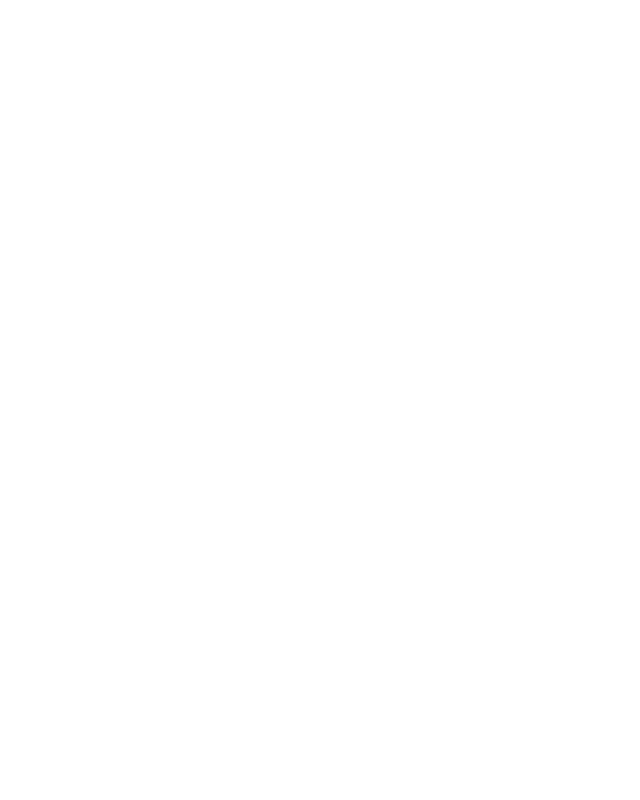
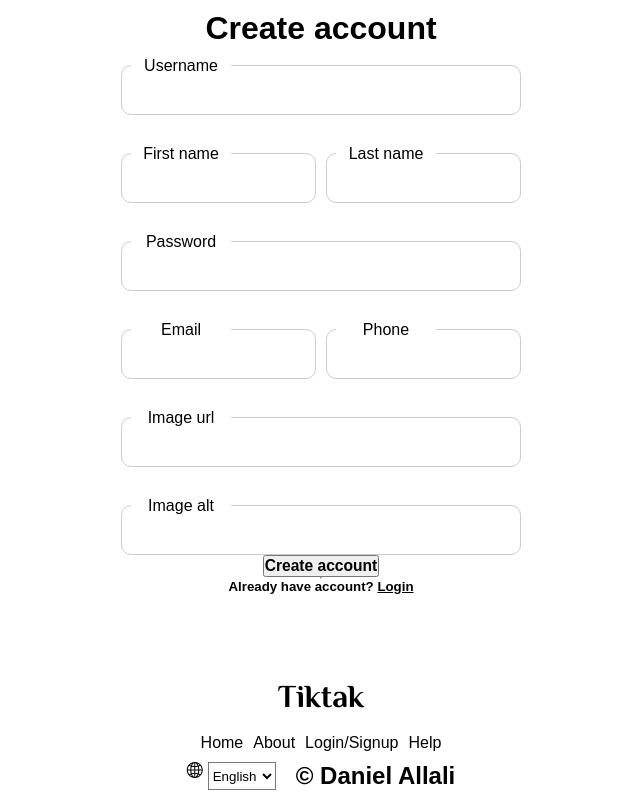
Before and after one commit to DanielAllali/FullStack_Social-media_Project, a React (Create React App) app in the folder Frontend/my-app/: page /signup in a window 1280 px wide. Before the commit this address had no page. Shown: the whole page, without its empty margins (319-959 px from the left). Built offline with nearby package versions, Linux system fonts and the light colour scheme; a web font is replaced by a local one.

Commit message:
signup start added 9/28

```diff
--- a/Frontend/my-app/src/App.css
+++ b/Frontend/my-app/src/App.css
@@ -8,6 +8,12 @@
     box-sizing: border-box;
     font-family: "regular", Arial, Helvetica, sans-serif;
 }
+body {
+    background-color: var(--backgroundColor);
+    margin: 0;
+    padding: 0;
+}
+
 .logo {
     font-family: "fancyFont";
 }
--- a/Frontend/my-app/src/App.js
+++ b/Frontend/my-app/src/App.js
@@ -2,8 +2,15 @@
 import "./App.css";
 import { BrowserRouter, Routes, Route } from "react-router-dom";
 import { Toaster } from "react-hot-toast";
+import { useSelector } from "react-redux";
+import { useEffect } from "react";
+import Signup from "./components/signup/Signup";
 
 function App() {
+    const theme = useSelector((state) => state.tiktak.theme);
+    useEffect(() => {
+        document.body.style.setProperty("--backgroundColor", theme.weak);
+    }, [theme.weak]);
     return (
         <div className="App" style={{ overflowX: "hidden" }}>
             <div>
@@ -12,6 +19,7 @@
             <BrowserRouter>
                 <Routes>
                     <Route path="/" element={<WelcomePage />} />
+                    <Route path="/signup" element={<Signup />} />
                 </Routes>
             </BrowserRouter>
         </div>
--- a/Frontend/my-app/src/components/footer/Footer.jsx
+++ b/Frontend/my-app/src/components/footer/Footer.jsx
@@ -16,7 +16,12 @@
     return (
         <div id="footer">
             <h1 className="logo">Tiktak</h1>
-            <ul style={{ "--color": theme.strong }}>
+            <ul
+                style={{
+                    "--color": theme.strong,
+                    "--backgroundColor": theme.weak,
+                }}
+            >
                 <Link to="/home">
                     <li>{language == "HE" ? "בית" : "Home"}</li>
                 </Link>
@@ -39,24 +44,12 @@
                         }}
                         name="language"
                     >
-                        {language == "HE" ? (
                         <option value="EN">
                             {language == "HE" ? "אנגלית" : "English"}
                         </option>
-                        ) : (
                         <option value="HE">
                             {language == "HE" ? "עברית" : "Hebrew"}
                         </option>
-                        )}
-                        {language == "HE" ? (
-                            <option value="HE">
-                                {language == "HE" ? "עברית" : "Hebrew"}
-                            </option>
-                        ) : (
-                            <option value="EN">
-                                {language == "HE" ? "אנגלית" : "English"}
-                            </option>
-                        )}
                     </select>
                 </div>
                 <h2>&copy; Daniel Allali</h2>
--- a/Frontend/my-app/src/components/footer/footer.css
+++ b/Frontend/my-app/src/components/footer/footer.css
@@ -5,7 +5,10 @@
     flex-direction: column !important;
     align-items: center !important;
     justify-content: center !important;
-    gap: 20px;
+    gap: 10px;
+}
+#footer * {
+    color: var(--color);
 }
 #footer ul {
     display: flex;
@@ -18,10 +21,35 @@
 #footer ul a {
     text-decoration: none;
 }
+
 #footer ul li {
     cursor: pointer;
-    color: var(--color);
 }
 #footer ul li:hover {
     text-decoration: underline;
 }
+#footer > div {
+    display: flex;
+    flex-direction: row !important;
+    gap: 20px;
+}
+#footer > div > div {
+    display: flex;
+    flex-direction: row;
+    gap: 5px;
+}
+#footer > div > div select {
+    background-color: var(--backgroundColor);
+}
+@media (max-width: 400px) {
+    .logo {
+        font-size: 1.2rem;
+    }
+
+    #footer ul a {
+        font-size: 0.8rem;
+    }
+    #footer > div > div > h2 {
+        font-size: 0.2rem;
+    }
+}
--- /dev/null
+++ b/Frontend/my-app/src/components/signup/Signup.jsx
@@ -0,0 +1,120 @@
+import React from "react";
+import "./signup.css";
+import { useSelector } from "react-redux";
+import useApi from "../../hooks/useApi";
+import Loader from "../loader/Loader";
+import { Link } from "react-router-dom";
+import Footer from "../footer/Footer";
+
+const Signup = () => {
+    const language = useSelector((state) => state.tiktak.language);
+    const theme = useSelector((state) => state.tiktak.theme);
+    const [apiErrors, setApiErrors, isLoading, apiResponse, callApi, url] =
+        useApi();
+
+    return (
+        <div
+            id="signup"
+            style={{
+                "--bgc": theme.weak,
+                "--color": theme.strong,
+                "--btnBgc": theme.highlight_weak,
+                "--btnHover": theme.highlight_strong,
+            }}
+        >
+            <div className="content">
+                <form
+                    onSubmit={(e) => {
+                        e.preventDefault();
+                    }}
+                >
+                    <h1>{language == "HE" ? "צור משתמש" : "Create account"}</h1>
+                    <ul>
+                        <li>
+                            <div>
+                                <label htmlFor="username">
+                                    {language == "HE" ? "שם משתמש" : "Username"}
+                                </label>
+                                <input type="text" id="username" />
+                            </div>
+                        </li>
+                        <li>
+                            <div>
+                                <label htmlFor="firstName">
+                                    {language == "HE"
+                                        ? "שם פרטי"
+                                        : "First name"}
+                                </label>
+                                <input type="text" id="firstName" />
+                            </div>
+                            <div>
+                                <label htmlFor="lastName">
+                                    {language == "HE"
+                                        ? "שפ משפחה"
+                                        : "Last name"}
+                                </label>
+                                <input type="text" id="lastName" />
+                            </div>
+                        </li>
+                        <li>
+                            <div>
+                                <label htmlFor="password">
+                                    {language == "HE" ? "סיסמה" : "Password"}
+                                </label>
+                                <input type="password" id="password" />
+                            </div>
+                        </li>
+                        <li>
+                            <div>
+                                <label htmlFor="email">
+                                    {language == "HE" ? "אימייל" : "Email"}
+                                </label>
+                                <input type="email" id="email" />
+                            </div>
+                            <div>
+                                <label htmlFor="phone">Phone</label>
+                                <input type="tel" id="phone" />
+                            </div>
+                        </li>
+                        <li>
+                            <div>
+                                <label htmlFor="imageSrc">
+                                    {language == "HE"
+                                        ? "קישור לתמונה"
+                                        : "Image url"}
+                                </label>
+                                <input type="text" id="imageSrc" />
+                            </div>
+                        </li>
+                        <li>
+                            <div>
+                                <label htmlFor="imageAlt">
+                                    {language == "HE"
+                                        ? "טקסט מחליף לתמונה"
+                                        : "Image alt"}
+                                </label>
+                                <input type="text" id="imageAlt" />
+                            </div>
+                        </li>
+                    </ul>
+                    <button>
+                        <h3>
+                            {language == "HE" ? "צור משתמש" : "Create account"}
+                        </h3>
+                        {isLoading && <Loader />}
+                    </button>
+                </form>
+                <hr />
+                <h5>
+                    {language == "HE"
+                        ? "יש לך משתמש?"
+                        : "Already have account?"}{" "}
+                    <Link to="/">{language == "HE" ? "התחבר" : "Login"}</Link>
+                </h5>
+            </div>
+            <Footer />
+        </div>
+    );
+};
+
+export default Signup;
--- /dev/null
+++ b/Frontend/my-app/src/components/signup/signup.css
@@ -0,0 +1,67 @@
+#signup {
+    width: 100vw;
+    min-height: 100svh;
+    padding: 10px;
+    display: flex;
+    flex-direction: column;
+    align-items: center;
+    justify-content: space-between;
+}
+#signup * {
+    color: var(--color);
+}
+#signup > .content {
+    width: 400px;
+    display: flex;
+    flex-direction: column;
+    align-items: center;
+    justify-content: center;
+}
+#signup > .content form {
+    width: 100%;
+    display: flex;
+    flex-direction: column;
+    align-items: center;
+    justify-content: center;
+}
+#signup > .content form ul {
+    width: 100%;
+    display: flex;
+    flex-direction: column;
+    list-style: none;
+    align-items: center;
+    justify-content: center;
+    gap: 20px;
+}
+#signup > .content form ul li {
+    width: 100%;
+    display: flex;
+    flex-direction: row;
+    gap: 10px;
+}
+#signup > .content form ul li div {
+    width: 100%;
+    display: flex;
+    flex-direction: column;
+}
+#signup > .content form ul li div label {
+    width: 100px;
+    font-size: 1rem;
+    transform: translate(10px, 10px);
+    display: flex;
+    flex-direction: row;
+    align-items: center;
+    justify-content: center;
+    background-color: var(--bgc);
+    transition: all 0.5s;
+}
+#signup > .content form ul li div input {
+    width: 100%;
+    height: 50px;
+    padding: 5px;
+    border-radius: 10px;
+    border: 1px solid #ccc;
+    background-color: var(--bgc);
+    font-size: 0.8rem;
+    transition: all 0.5s;
+}
--- a/Frontend/my-app/src/components/welcomePage/WelcomePage.jsx
+++ b/Frontend/my-app/src/components/welcomePage/WelcomePage.jsx
@@ -72,7 +72,13 @@
         }
     }, [apiResponse, apiErrors]);
     return (
-        <div id="welcomeDiv">
+        <div
+            id="welcomeDiv"
+            style={{
+                "--color": theme.strong,
+                "--background-color": theme.weak,
+            }}
+        >
             <div>
                 <div>
                     <h1 className="logo">Tiktak</h1>
@@ -111,7 +117,7 @@
 
                         <button
                             style={{
-                                "--background-color": theme.highlight_weak,
+                                "--btnBackground-color": theme.highlight_weak,
                                 "--hover-background-color":
                                     theme.highlight_strong,
                                 direction: language == "HE" ? "ltr" : "rtl",
@@ -142,7 +148,8 @@
                         <a href="/signup">
                             <button
                                 style={{
-                                    "--background-color": theme.highlight_weak,
+                                    "--btnBackground-color":
+                                        theme.highlight_weak,
                                     "--hover-background-color":
                                         theme.highlight_strong,
                                 }}
--- a/Frontend/my-app/src/index.js
+++ b/Frontend/my-app/src/index.js
@@ -7,6 +7,7 @@
 import store from "./store";
 
 const root = ReactDOM.createRoot(document.getElementById("root"));
+
 root.render(
     <React.StrictMode>
         <Provider store={store}>
```
Also changed, not shown: Frontend/my-app/src/components/welcomePage/welcomePage.css (+14 -8 lines). Lines whose indentation alone changed are shown as unchanged.
